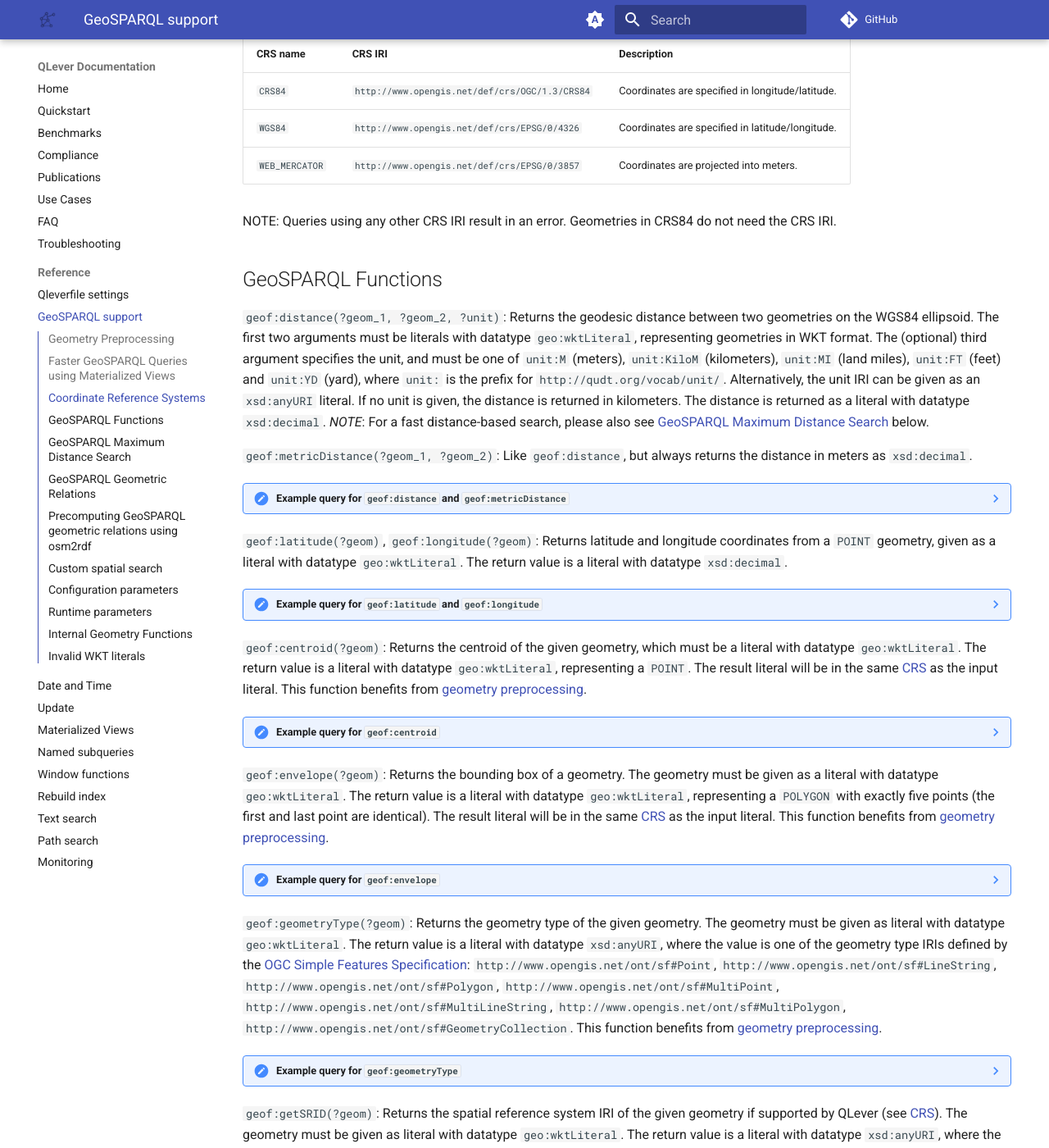
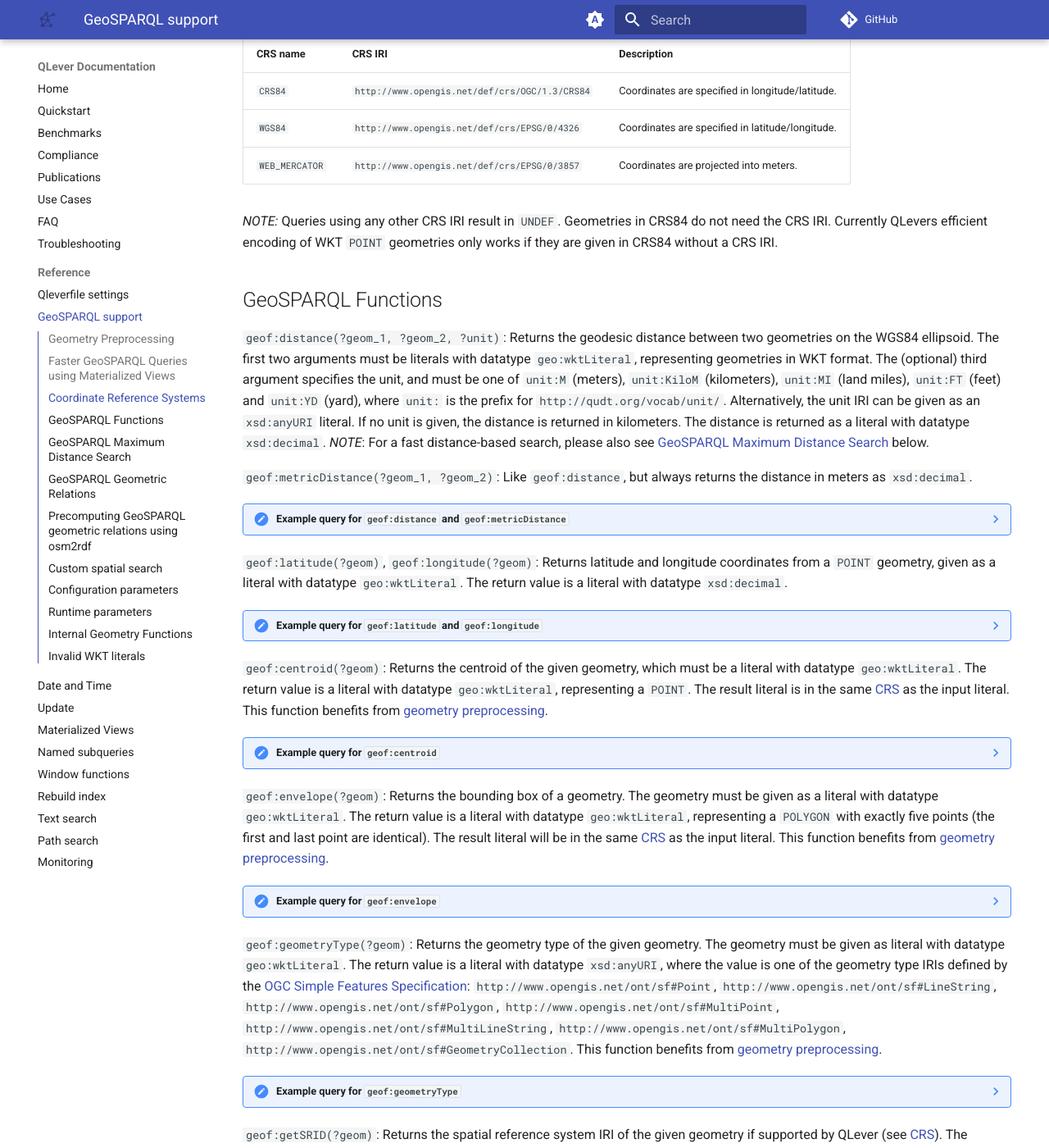
Before and after one commit to qlever-dev/qlever-docs, an MkDocs documentation site: the page built from docs/geosparql.md, in a window 1280 px wide and 1400 px high, scrolled down 1562 px. Shown: the whole window at 82% size. Built offline with MkDocs 1.6.1 and Material for MkDocs 9.7.7, drawn with Linux system fonts in a browser that asks for light colours; plug-ins that fetch from the network failed and are left out; comment, search, counter and statistics services are not loaded; the version menu is left out; some of the changed text lies outside the part shown.

Commit message:
some Code Review suggestions

```diff
--- a/docs/geosparql.md
+++ b/docs/geosparql.md
@@ -53,7 +53,7 @@ As described in the GeoSPARQL standard, WKT literals can be specified in differe
 | `WGS84` | `http://www.opengis.net/def/crs/EPSG/0/4326` | Coordinates are specified in latitude/longitude. |
 | `WEB_MERCATOR` | `http://www.opengis.net/def/crs/EPSG/0/3857` | Coordinates are projected into meters. |
 
-NOTE: Queries using any other CRS IRI result in an error. Geometries in CRS84 do not need the CRS IRI.
+*NOTE:* Queries using any other CRS IRI result in `UNDEF`. Geometries in CRS84 do not need the CRS IRI. Currently QLevers efficient encoding of WKT `POINT` geometries only works if they are given in CRS84 without a CRS IRI.
 
 ## GeoSPARQL Functions
 
@@ -129,7 +129,7 @@ datatype `xsd:decimal`.
 
 `geof:centroid(?geom)`<a id="geof-centroid"></a>: Returns the centroid of the
 given geometry, which must be a literal with datatype `geo:wktLiteral`. The
-return value is a literal with datatype `geo:wktLiteral`, representing a `POINT`. The result literal will be in the same [CRS](#coordinate-reference-systems) as the input literal.
+return value is a literal with datatype `geo:wktLiteral`, representing a `POINT`. The result literal is in the same [CRS](#coordinate-reference-systems) as the input literal.
 This function benefits from [geometry preprocessing](#geometry-preprocessing).
 
 ??? note "Example query for `geof:centroid`"
@@ -220,7 +220,7 @@ from [geometry preprocessing](#geometry-preprocessing).
 Returns the geometry projected into the coordinate reference system specified by `?srsIri`.
 The first argument must be a literal
 with datatype `geo:wktLiteral`, representing a geometry in WKT format. The
-second argument specifies the wanted CRS type, and must be supported by QLever (see [CRS](#coordinate-reference-systems)). Alternatively, the CRS IRI can
+second argument specifies the IRI of the desired CRS, which must be supported by QLever (see [CRS](#coordinate-reference-systems)). Alternatively, the CRS IRI can
 be given as an `xsd:anyURI` literal. The function only works for transformations that are mathematically possible. The result will be a literal with datatype `geo:wktLiteral`.
 
 ??? note "Example query for `geof:transform`"
```
